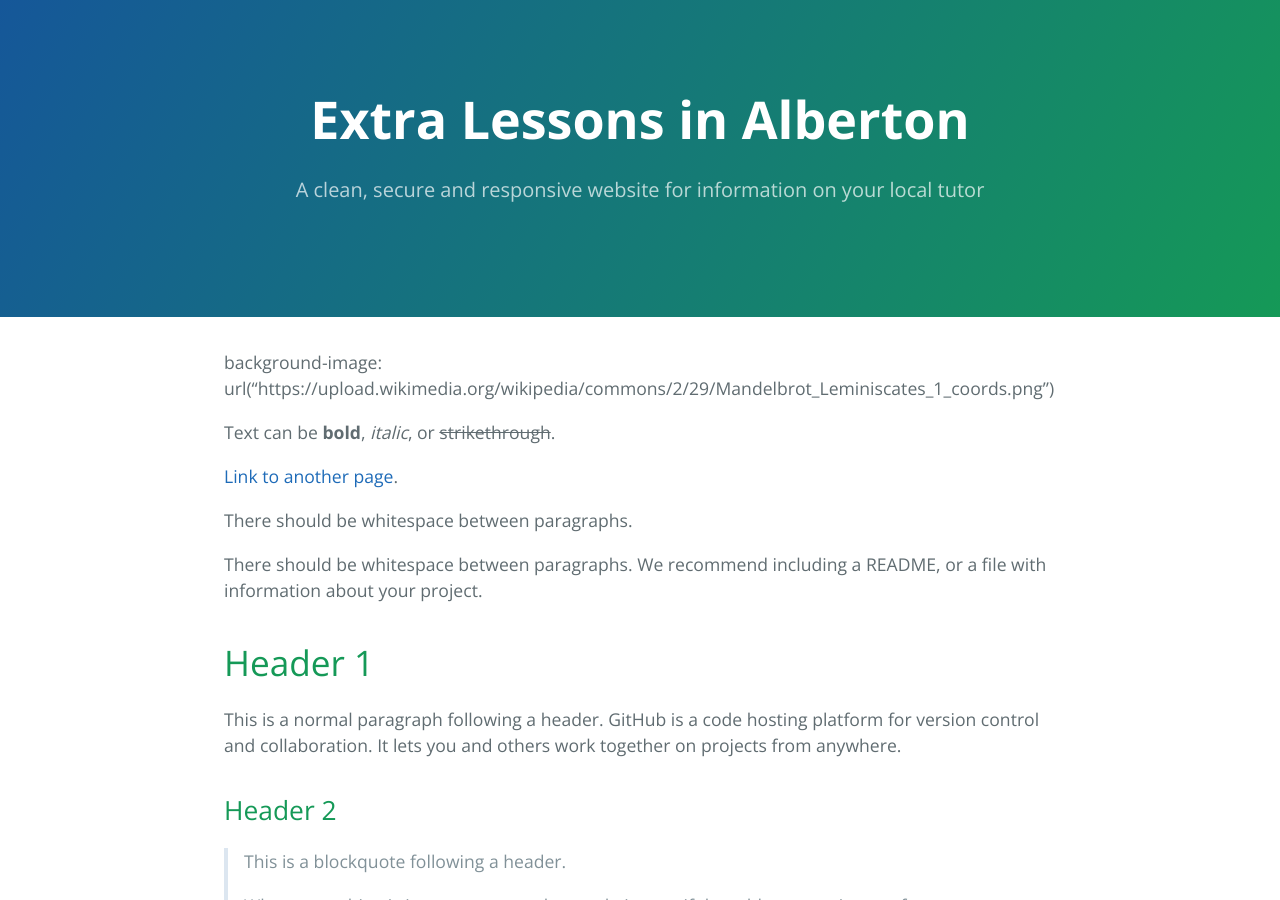
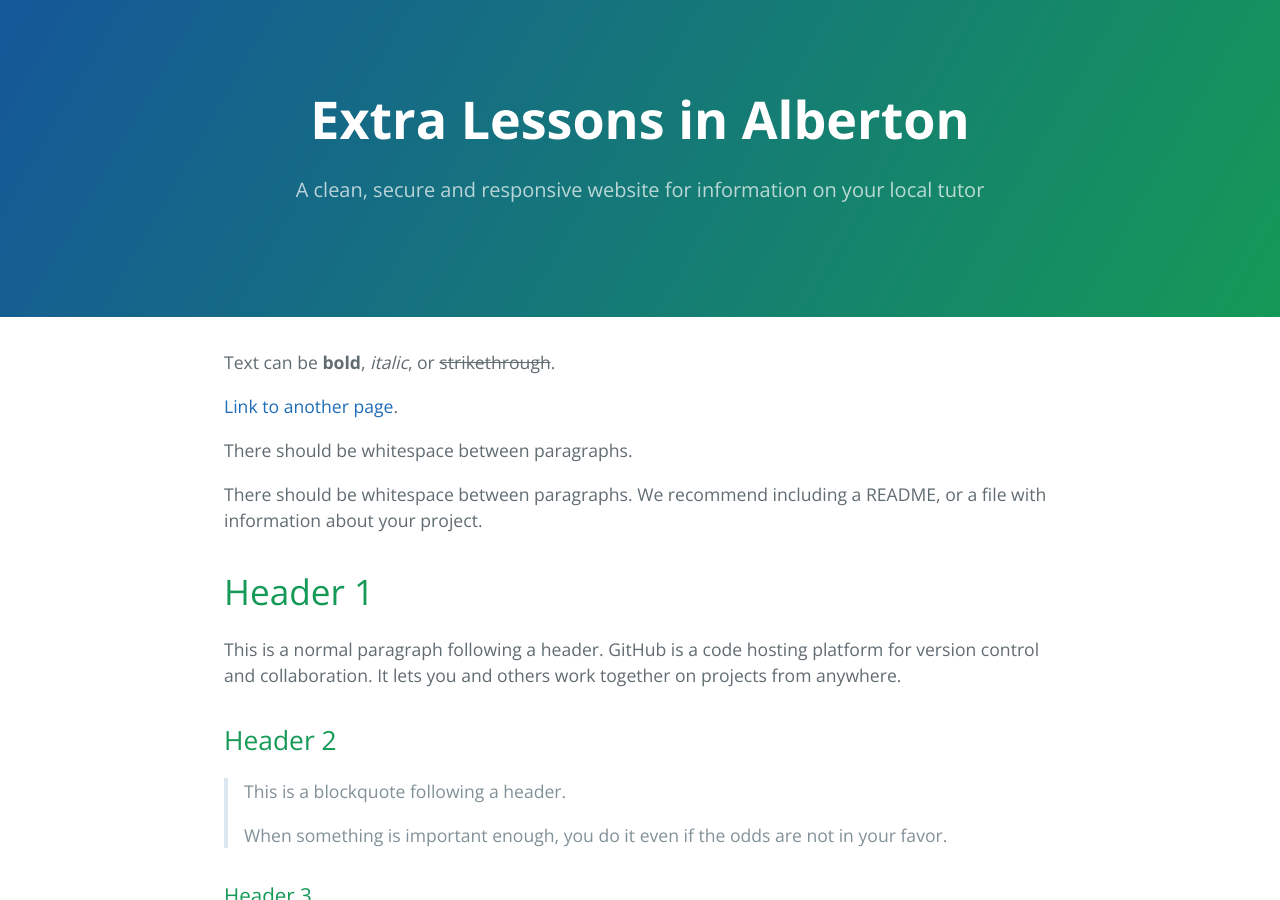
Before and after one commit to HelloBeastie/HelloBeastie.github.io, a Jekyll site: the page built from index.md, in a window 1280 px wide and 900 px high. Built offline with Jekyll 4.4.1, drawn with Linux system fonts in a browser that asks for light colours; formulas are drawn with MathJax 3.

Commit message:
Final Showcase Layout Attempt

```diff
--- a/_config.yml
+++ b/_config.yml
@@ -5,4 +5,3 @@ show_downloads: false
 google_analytics:
 twitter_username:
 github_username:
-background-image: url("https://upload.wikimedia.org/wikipedia/commons/2/29/Mandelbrot_Leminiscates_1_coords.png")
--- a/index.md
+++ b/index.md
@@ -1,7 +1,6 @@
 ---
 layout: default
 ---
-background-image: url("https://upload.wikimedia.org/wikipedia/commons/2/29/Mandelbrot_Leminiscates_1_coords.png")
 
 Text can be **bold**, _italic_, or ~~strikethrough~~.
 
```
Also changed, not shown: 1 other file.
